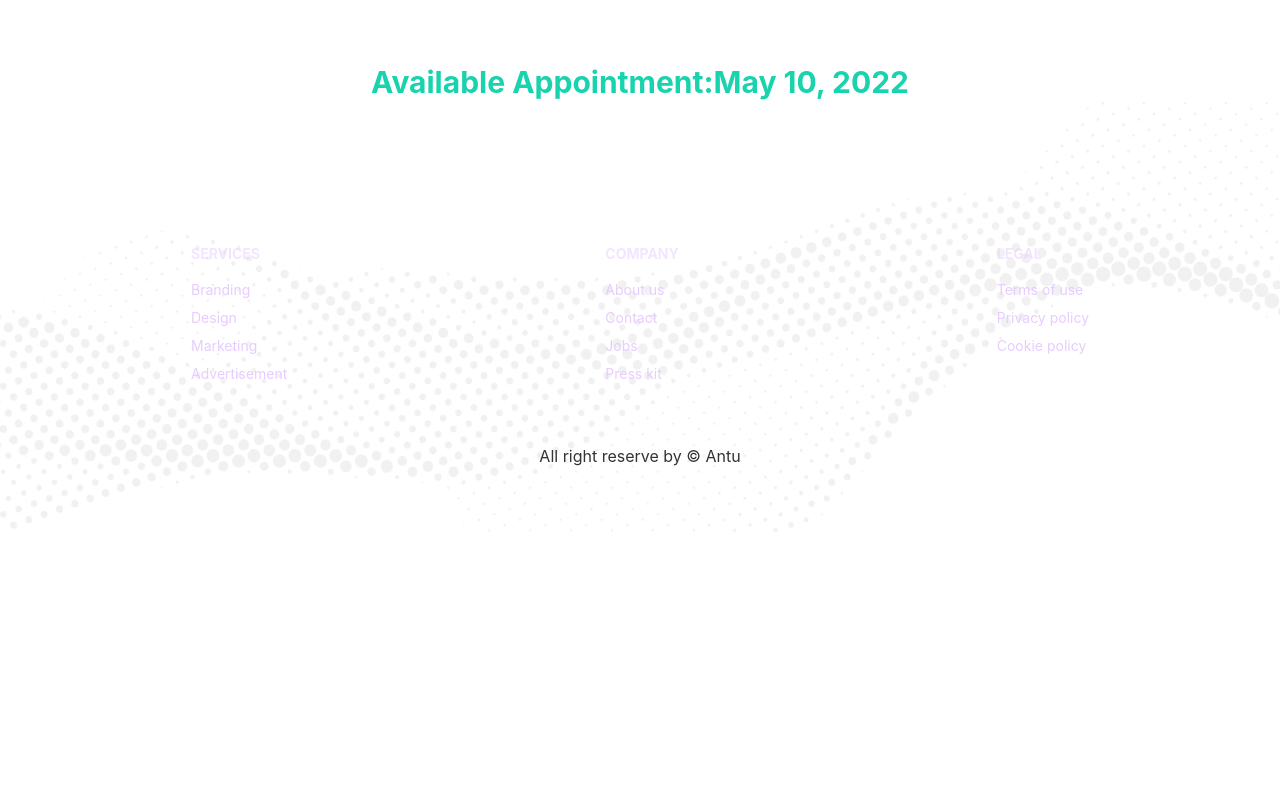
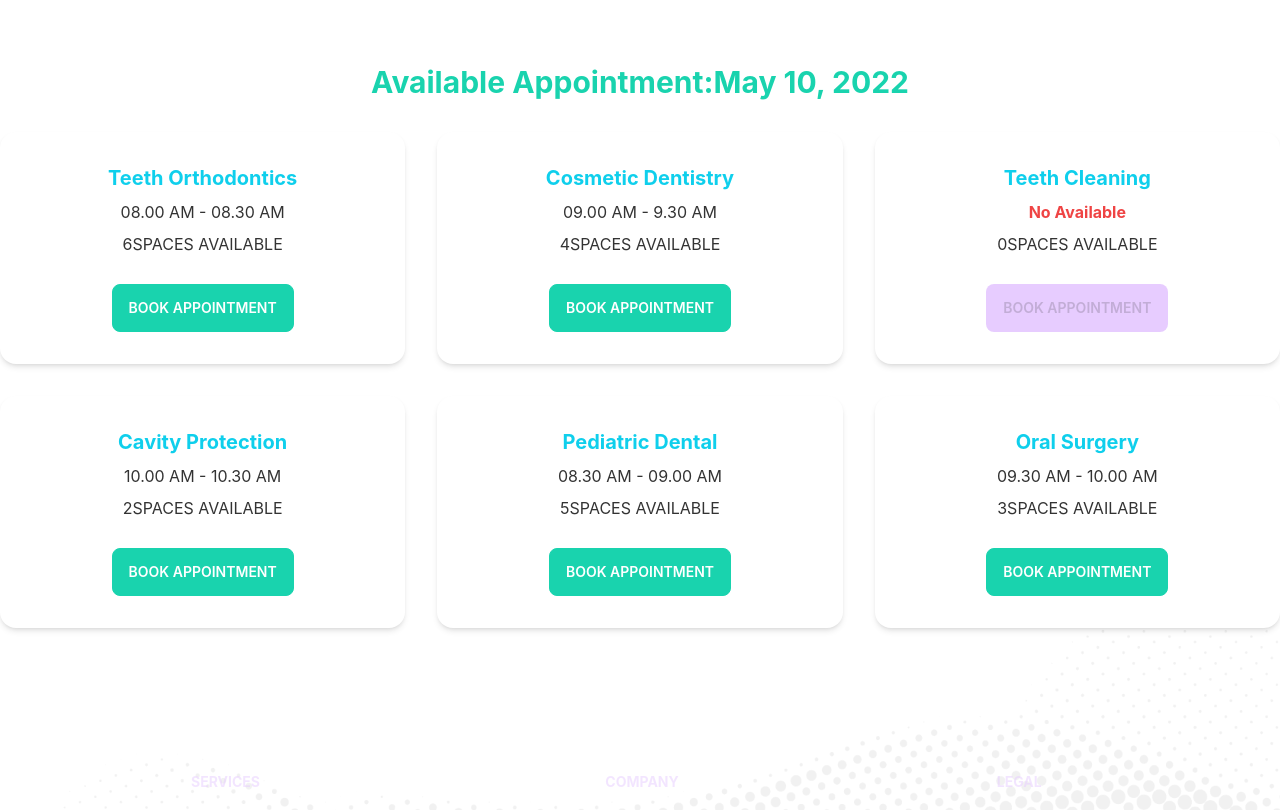
Before and after one commit to Sajalhowlader/doctor-portal-daisyUI, a React (Create React App) app: page /appointment in a window 1280 px wide. Shown: the part 800-1610 px from the top of the page. Before the commit the page ends 1332 px from the top, so only its background shows below. Built offline with nearby package versions, Linux system fonts and the light colour scheme.

Commit message:
add ourservice

```diff
--- a/src/Pages/AppointmentPage/AvailableAppointment/AvailableAppointment.js
+++ b/src/Pages/AppointmentPage/AvailableAppointment/AvailableAppointment.js
@@ -1,17 +1,25 @@
 import { format } from 'date-fns';
 import React, { useEffect, useState } from 'react';
+import OurService from '../OurService/OurService';
+
+
 
 const AvailableAppointment = ({ date }) => {
     const [services, setServices] = useState([])
     useEffect(() => {
         fetch('services.json')
             .then(res => res.json())
-            .then(data => console.log(data))
+            .then(data => setServices(data))
     }, [])
     return (
         <div>
-            <h1 className='text-center font-bold text-3xl text-primary'>Available Appointment:{format(date, 'PP')}</h1>
+            <h1 className='text-center font-bold text-3xl text-primary mb-8'>Available Appointment:{format(date, 'PP')}</h1>
+            <div className='grid md:grid-cols-3 sm:grid-cols-1 gap-8 '>
 
+                {
+                    services.map(service => <OurService service={service} key={service._id} />)
+                }
+            </div>
 
         </div>
     );
--- /dev/null
+++ b/src/Pages/AppointmentPage/OurService/OurService.js
@@ -0,0 +1,27 @@
+import React from 'react';
+
+const OurService = ({ service }) => {
+    const { name, slots } = service
+    return (
+        <div>
+            <div class="card lg:max-w-lg bg-base-100 shadow-md text-center">
+                <div class="card-body">
+                    <h2 className='font-bold text-xl text-secondary'>{name}</h2>
+                    <p>
+                        {
+                            slots.length
+                                ? <span>{slots[0]}</span>
+                                : <span className='text-red-500 font-bold'>No Available</span>
+                        }
+                    </p>
+                    <p className='uppercase'>{slots.length}spaces available</p>
+                    <div class="justify-center card-actions">
+                        <button disabled={slots.length === 0} class="btn btn-primary uppercase text-white mt-5">Book Appointment</button>
+                    </div>
+                </div>
+            </div>
+        </div>
+    );
+};
+
+export default OurService;
--- a/src/Pages/AppointmentPage/PatientsAppointment/PatientAppointment.js
+++ b/src/Pages/AppointmentPage/PatientsAppointment/PatientAppointment.js
@@ -9,8 +9,8 @@ const PatientAppointment = () => {
         <div>
             <div className="hero min-h-screen ">
                 <div className="hero-content flex-col lg:flex-row-reverse gap-x-40 gap-y-20">
-                    <img src={chair} className="md:max-w-sm max-w-full rounded-lg shadow-2xl" alt='' />
-                    <div>
+                    <img src={chair} alt="" className="max-w-full md:max-w-sm rounded-lg shadow-2xl " />
+                    <div className='ff'>
                         <DayPicker
                             mode="single"
                             selected={date}
```
